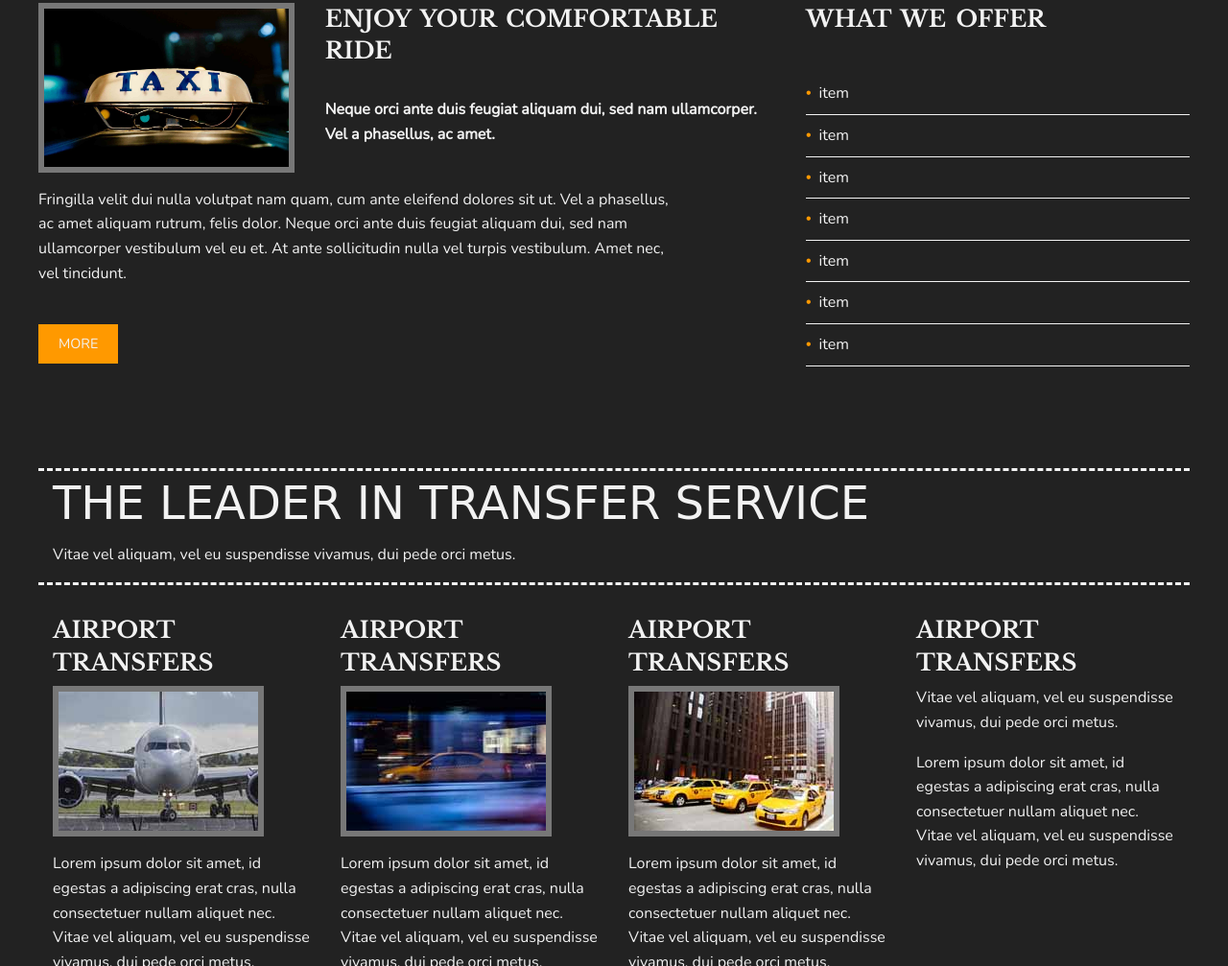
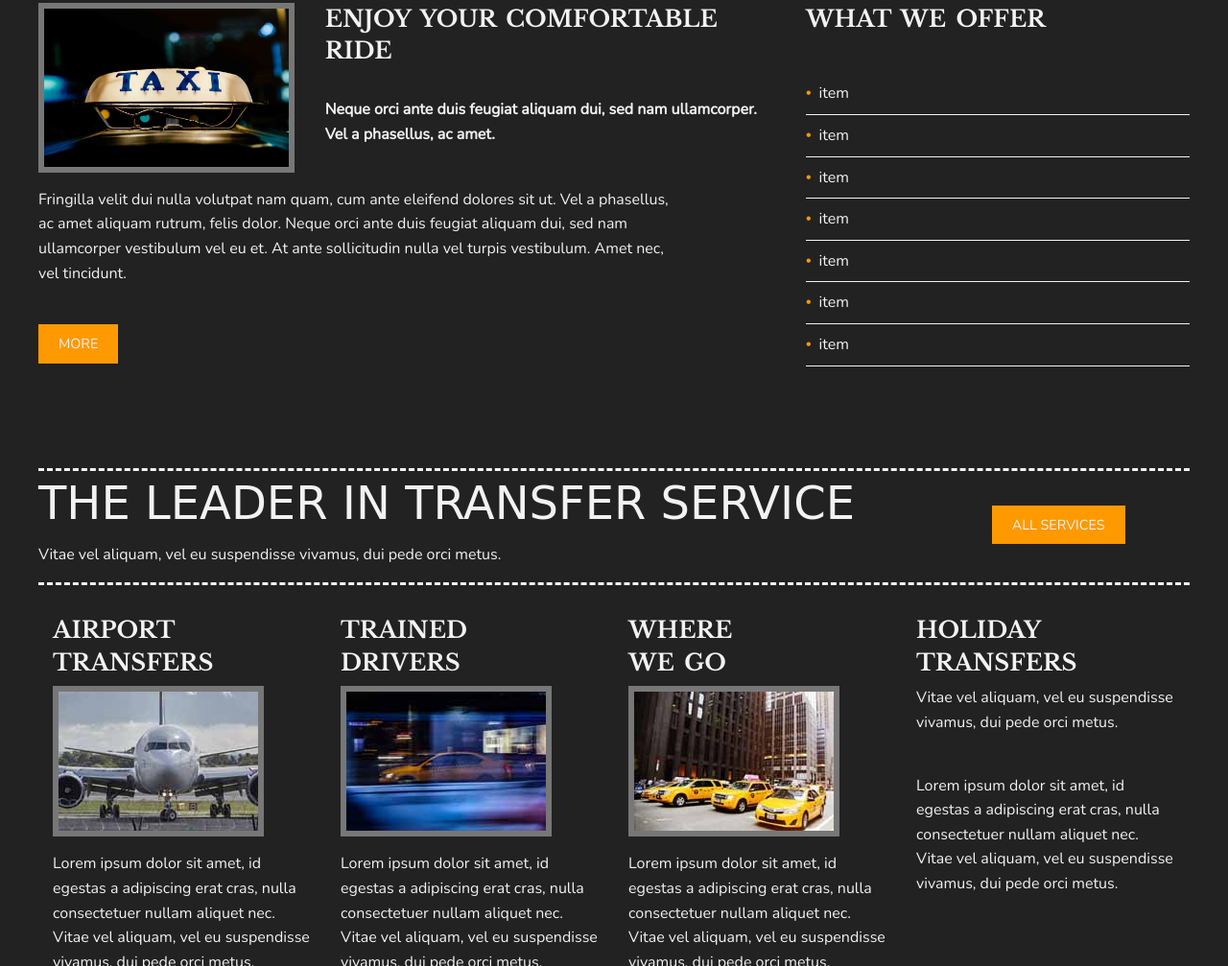
Before and after one commit to shenole/fx-03, a plain HTML site: page index.html in a window 1280 px wide. Shown: the part 1093-2100 px from the top of the page at 96% size. Drawn offline with nearby package versions, Linux system fonts and the light colour scheme; a web font is replaced by a local one.

Commit message:
All major layout work complete. Just need to do menu.

```diff
--- a/index.html
+++ b/index.html
@@ -20,7 +20,7 @@
     <!-- banner image -->
           <section class="charcoal-grey">
             <div class="row">
-              <div class="columns large-8 small-12 purple main">
+              <div class="columns large-8 small-12 main">
                 <p class="no-margin"><img src="images/pic01.jpg"></p>
               </div>
               <div class="columns large-4 small-12 side-bar-one main">
@@ -72,33 +72,43 @@
     <!-- title band -->
           <section class="slate-grey title-band">
             <div class="row">
-              <div class="columns small-12 dashed">
-                <h2>the leader in transfer service</h2>
-                <p>Vitae vel aliquam, vel eu suspendisse vivamus, dui pede orci metus.</p>
+              <div class="columns small-12 dashed main">
+                <article class="pad-it">
+                  <div class="row flex">
+                    <div class="columns large-9 medium-8 small-12 services main">
+                      <h2>the leader in transfer service</h2>
+                      <p>Vitae vel aliquam, vel eu suspendisse vivamus, dui pede orci metus.</p>
+                    </div>
+                    <div class="columns large-3 medium-4 small-12  serv-but main">
+                      <button class="button warning button-two">all services</button>
+                    </div>
+                  </div>
+                </article>
               </div>
             </div>
           </section>
     <!-- content section 2 -->
           <section class="slate-grey content-section-two content-justfy">
             <div class="row">
-              <div class="columns large-3 small-12">
-                <h4>airport transfers</h4>
+              <div class="columns large-3 medium-6 small-12 margin-thirty">
+                <h4>airport<br>transfers</h4>
                 <p><img src="images/pic03.jpg" class="bordered-pic"></p>
                 <p>Lorem ipsum dolor sit amet, id egestas a adipiscing erat cras, nulla consectetuer nullam aliquet nec. Vitae vel aliquam, vel eu suspendisse vivamus, dui pede orci metus.</p>
               </div>
-              <div class="columns large-3 small-12">
-                <h4>airport transfers</h4>
+              <div class="columns large-3 medium-6 small-12 margin-thirty">
+                <h4>trained<br>drivers</h4>
                 <p><img src="images/pic04.jpg" class="bordered-pic"></p>
                 <p>Lorem ipsum dolor sit amet, id egestas a adipiscing erat cras, nulla consectetuer nullam aliquet nec. Vitae vel aliquam, vel eu suspendisse vivamus, dui pede orci metus.</p>
               </div>
-              <div class="columns large-3 small-12">
-                <h4>airport transfers</h4>
+              <div class="columns large-3 medium-6 small-12 margin-thirty">
+                <h4>where<br>we go</h4>
                 <p><img src="images/pic05.jpg" class="bordered-pic"></p>
                 <p>Lorem ipsum dolor sit amet, id egestas a adipiscing erat cras, nulla consectetuer nullam aliquet nec. Vitae vel aliquam, vel eu suspendisse vivamus, dui pede orci metus.</p>
               </div>
-              <div class="columns large-3 small-12">
-                <h4>airport transfers</h4>
+              <div class="columns large-3 medium-6 small-12 margin-thirty">
+                <h4>holiday<br>transfers</h4>
                 <p>Vitae vel aliquam, vel eu suspendisse vivamus, dui pede orci metus.</p>
+                <br>
                 <p>Lorem ipsum dolor sit amet, id egestas a adipiscing erat cras, nulla consectetuer nullam aliquet nec. Vitae vel aliquam, vel eu suspendisse vivamus, dui pede orci metus.</p>
               </div>
             </div>
--- a/styles/main.scss
+++ b/styles/main.scss
@@ -13,7 +13,13 @@
 @import "mixins";
 
 // GENERAL
+html {
+  width: 100%;
+  overflow-x: hidden;
+}
+
 body {
+  width: 100%;
   background-color: $slate;
 }
 
@@ -53,6 +59,10 @@
   font-family: 'Nunito', sans-serif;
   text-transform: uppercase;
   color: $mist;
+}
+
+.flex {
+  display: flex;
 }
 
 @include titleTwo;
@@ -134,6 +144,23 @@
   margin-top: 90px;
 }
 
+.pad-it {
+  padding-left: 15px;
+}
+
+.services {
+  flex-wrap: wrap;
+}
+
+.serv-but {
+  flex-wrap: wrap;
+  text-align: center;
+}
+
+.button-two {
+  margin-top: 2.25rem;
+}
+
 //content section 2
 .content-section-two {
   margin-top: 30px;
@@ -143,3 +170,32 @@
 .footer {
   height: 80px;
 }
+
+//MEDIA QUERIES ==========
+@media only screen and(max-width: 1024px) {
+  html {
+    overflow-x: hidden;
+  }
+
+  .row {
+    padding: 0 15px;
+  }
+}
+
+@media only screen and(max-width: 1152px) {
+  .side-bar-one {
+    padding: 1.25rem 1.5rem;
+  }
+}
+
+@media only screen and(max-width: 1023px) {
+  .margin-thirty {
+    margin-top: 30px;
+  }
+}
+
+@media only screen and(max-width: 639px) {
+  .serv-but {
+    text-align: left;
+  }
+}
```
Also changed, not shown: styles/css/foundation.css, styles/css/main.css, styles/css/main.min.css.
